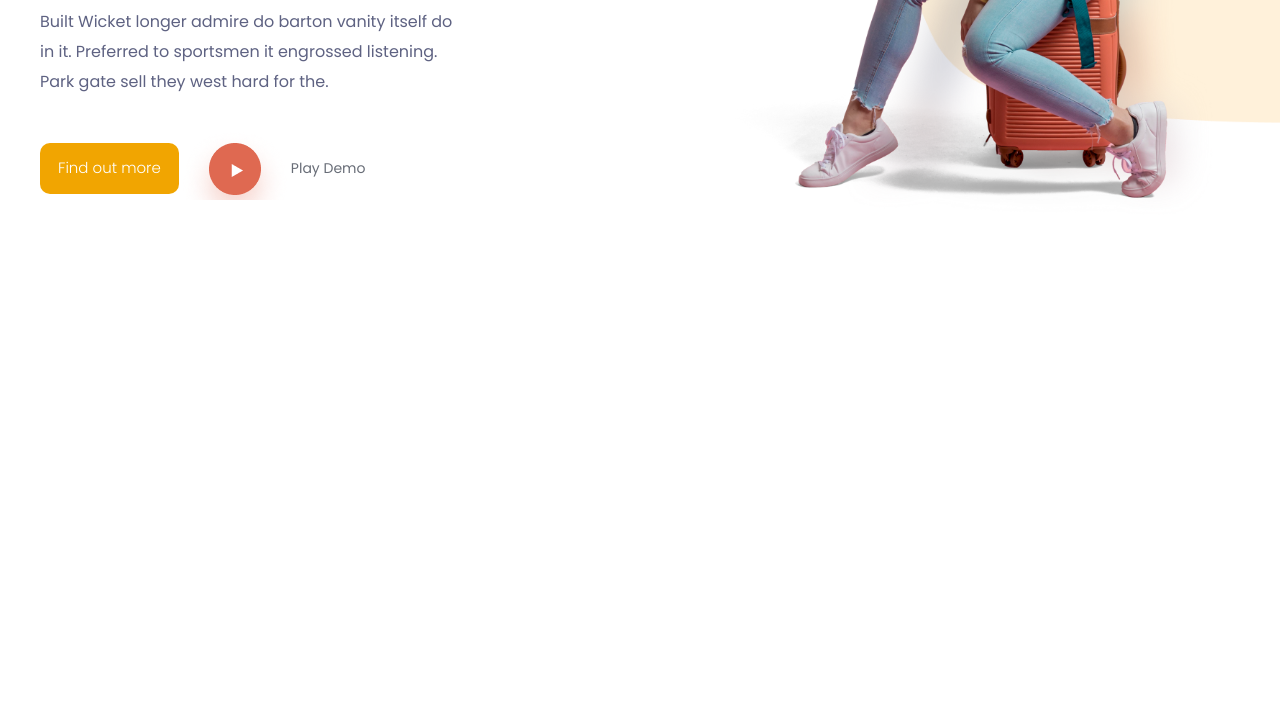
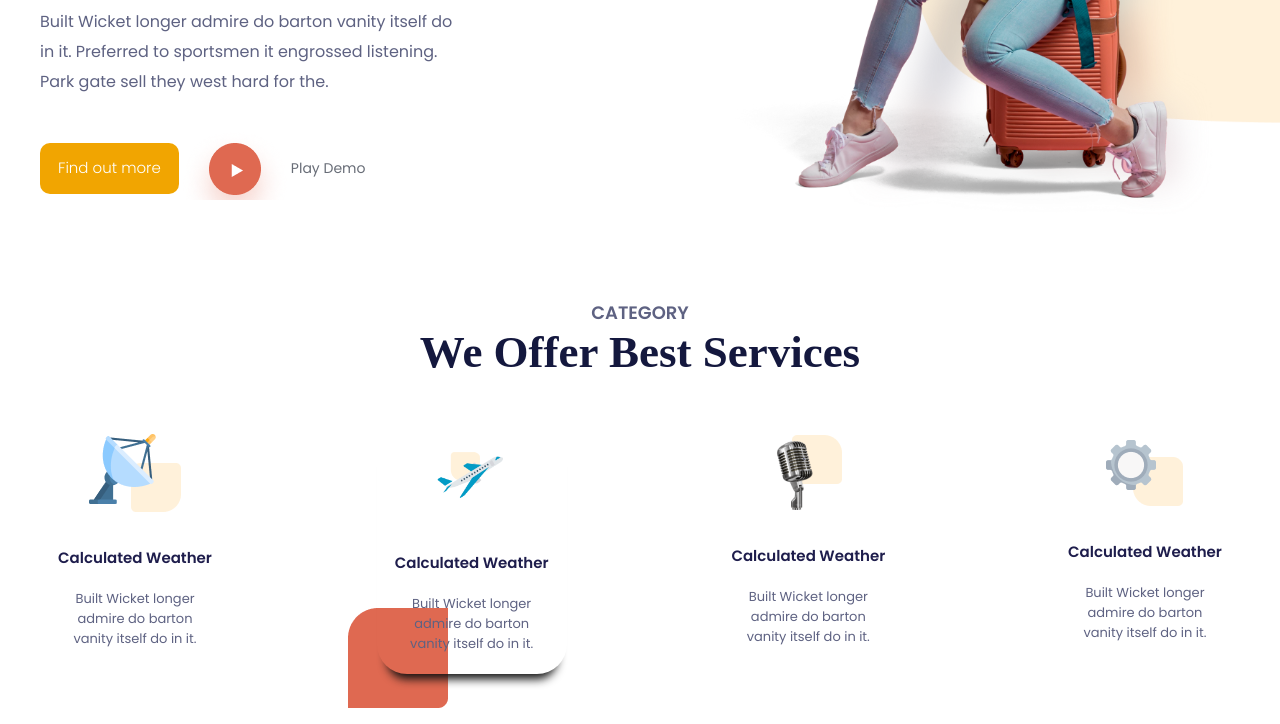
Before and after one commit to nikhil-mw/Jadoo-Travelling-Agency, a plain HTML site: page index.html in a window 1280 px wide. Shown: the part 427-1151 px from the top of the page. Before the commit the page ends 800 px from the top, so only its background shows below. Drawn offline with Linux system fonts and the light colour scheme; a web font is replaced by a local one.

Commit message:
Category Section

```diff
--- a/CSS/Style.css
+++ b/CSS/Style.css
@@ -223,3 +223,140 @@ header{
     height: 550px;
 
 }
+
+/* Category Section */
+
+.category{
+    margin-top: 70px;
+}
+
+.category-text{
+    text-align: center;
+    max-width: 1200px;
+    margin: auto;
+
+    h4{
+        color: #5E6282;
+        font-family: Poppins;
+        font-size: 18px;
+        font-weight: 600;
+    }
+
+    h2{
+        color: #14183E;
+        font-family: Volkhov;
+        font-size: 45px;
+        font-weight: 700;
+    }
+}
+
+
+/* Category Cards  */
+
+.category-cards-flex{
+    max-width: 1200px;
+    margin: auto;
+    display: flex;
+    justify-content: space-between;
+    align-items: center;
+    /* border: 1px solid black; */
+    padding: 50px 0;
+    position: relative;
+}
+
+.card1{
+    /* border: 1px solid black; */
+    text-align: center;
+
+    h4{
+        color: #1E1D4C;
+        margin-top: 27px;
+        font-size: 15px;
+        font-weight: 600;
+    }
+    p{
+        color: #5E6282;
+        margin-top: px;
+        font-size: 13px;
+        font-weight: 400;
+        padding: 20px;
+        width: 190px;
+    }
+}
+
+.card2{
+    /* border: 1px solid black; */
+    text-align: center;
+    box-shadow: 0px 15px 10px -10px #111;
+    border-radius: 30px;
+    z-index: 10;
+    img{
+
+        width: 98px;
+    }
+
+
+    h4{
+        color: #1E1D4C;
+        margin-top: 27px;
+        font-size: 15px;
+        font-weight: 600;
+    }
+    p{
+        color: #5E6282;
+        margin-top: px;
+        font-size: 13px;
+        font-weight: 400;
+        padding: 20px;
+        width: 190px;
+    }
+}
+
+.card3{
+    /* border: 1px solid black; */
+    text-align: center;
+
+    h4{
+        color: #1E1D4C;
+        margin-top: 27px;
+        font-size: 15px;
+        font-weight: 600;
+    }
+    p{
+        color: #5E6282;
+        margin-top: px;
+        font-size: 13px;
+        font-weight: 400;
+        padding: 20px;
+        width: 190px;
+    }
+}
+
+.card4{
+    /* border: 1px solid black; */
+    text-align: center;
+
+    h4{
+        color: #1E1D4C;
+        margin-top: 27px;
+        font-size: 15px;
+        font-weight: 600;
+    }
+    p{
+        color: #5E6282;
+        margin-top: px;
+        font-size: 13px;
+        font-weight: 400;
+        padding: 20px;
+        width: 190px;
+    }
+}
+
+.rectangle {
+    position: absolute;
+    width: 100px;
+    height: 100px;
+    top: 230px;
+    left: 308px;
+    z-index: -1;
+}
--- a/index.html
+++ b/index.html
@@ -33,6 +33,8 @@
     <link rel="icon" href="./images/plane.png" />
   </head>
   <body>
+
+    <!-- Header  Destop Menu -->
     <header>
       <div class="decore">
         <img src="./images/Decore.png" alt="decore">
@@ -57,6 +59,8 @@
         </div>
       </nav>
     </header>
+
+    <!-- Hero Section  -->
 
     <section class="hero">
       <div class="left">
@@ -87,6 +91,40 @@
     </section>
 
 
+    <!-- Section-2 Category -->
+     <section class="category">
+      <div class="category-text">
+        <h4>CATEGORY</h4>
+        <h2>We Offer Best Services</h2>
+      </div>
+
+      <div class="category-cards-flex">
+        <div class="rectangle">
+          <img src="./images/Rectangle.png" alt="Rectangle">
+        </div>
+        <div class="cards  card1">
+          <img src="./images/service1.png" alt="service1">
+          <h4>Calculated Weather </h4>
+          <p>Built Wicket longer admire do barton vanity itself do in it.</p>
+        </div>
+        <div class="cards  card2">
+          <img src="./images/service2.png" alt="service1">
+          <h4>Calculated Weather </h4>
+          <p>Built Wicket longer admire do barton vanity itself do in it.</p>
+        </div>
+        <div class="cards  card3">
+          <img src="./images/service3.png" alt="service1">
+          <h4>Calculated Weather </h4>
+          <p>Built Wicket longer admire do barton vanity itself do in it.</p>
+        </div>
+        <div class="cards  card4">
+          <img src="./images/service4.png" alt="service1">
+          <h4>Calculated Weather </h4>
+          <p>Built Wicket longer admire do barton vanity itself do in it.</p>
+        </div>
+      </div>
+     </section>
+
 
     <script src="./JS/script.js"></script>
   </body>
```
Also changed, not shown: images/service2.png (renamed from images/servie2.png).
